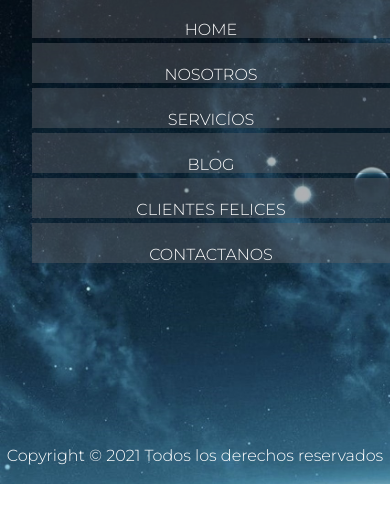
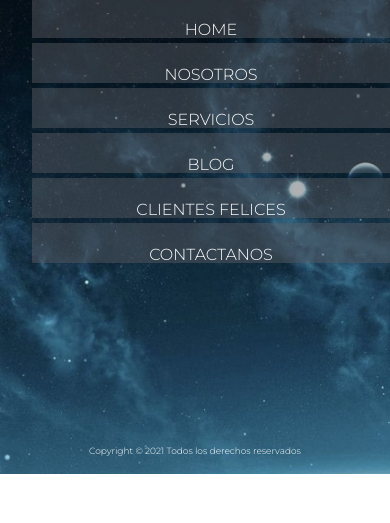
Before and after one commit to SolMoyano1/OMG, a website: page index.html in a window 390 px wide. Shown: the part 103-626 px from the top of the page. Drawn offline with nearby package versions, Linux system fonts and the light colour scheme.

Commit message:
version 3.3,1

```diff
--- a/SCSS/x.scss
+++ b/SCSS/x.scss
@@ -472,6 +472,10 @@ p{
         margin-top: 20px;
     }
 
+    footer{
+        font-size: 9px;
+    }
+
 }
 
 /*TABLET*/
```
Also changed, not shown: CSS/x.css.
